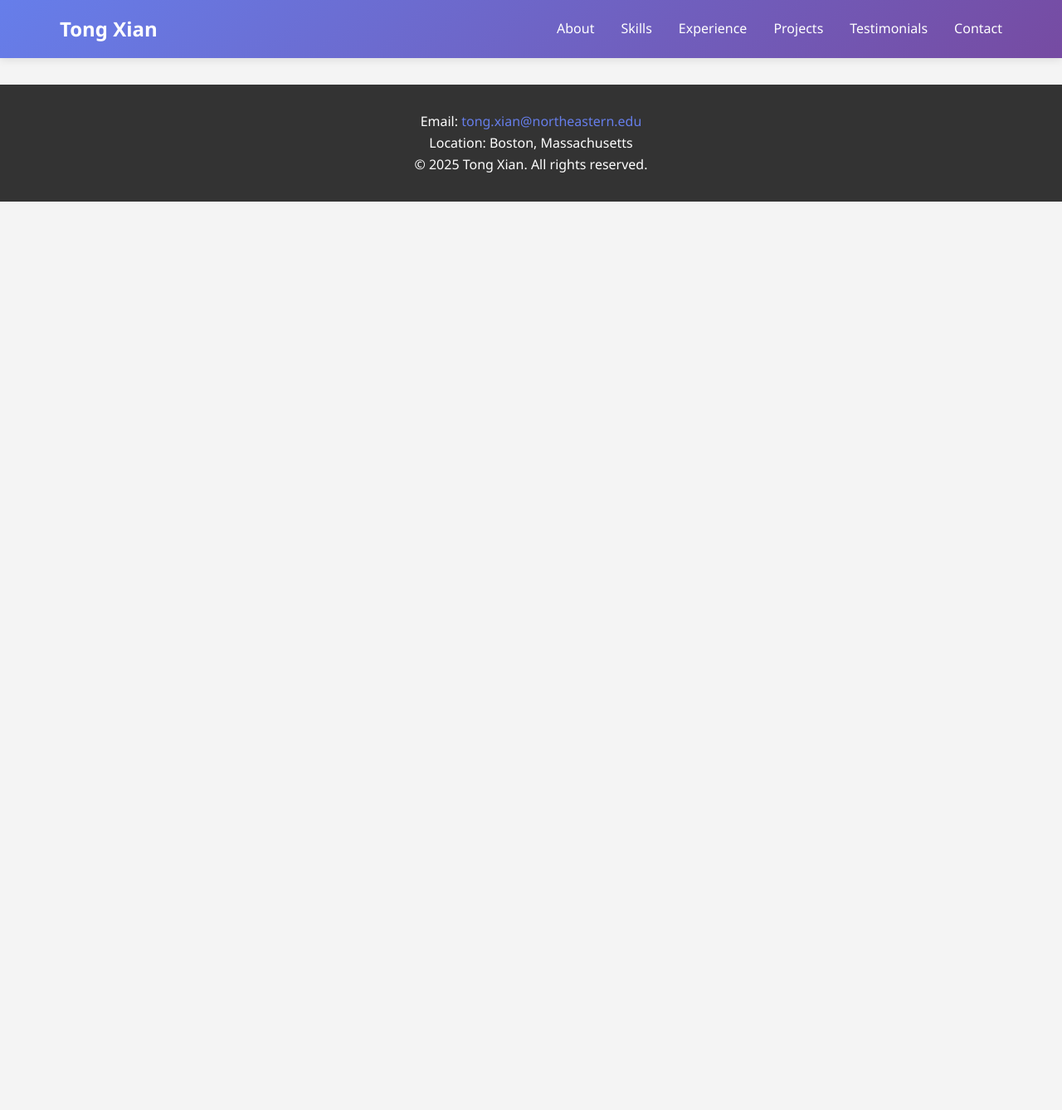
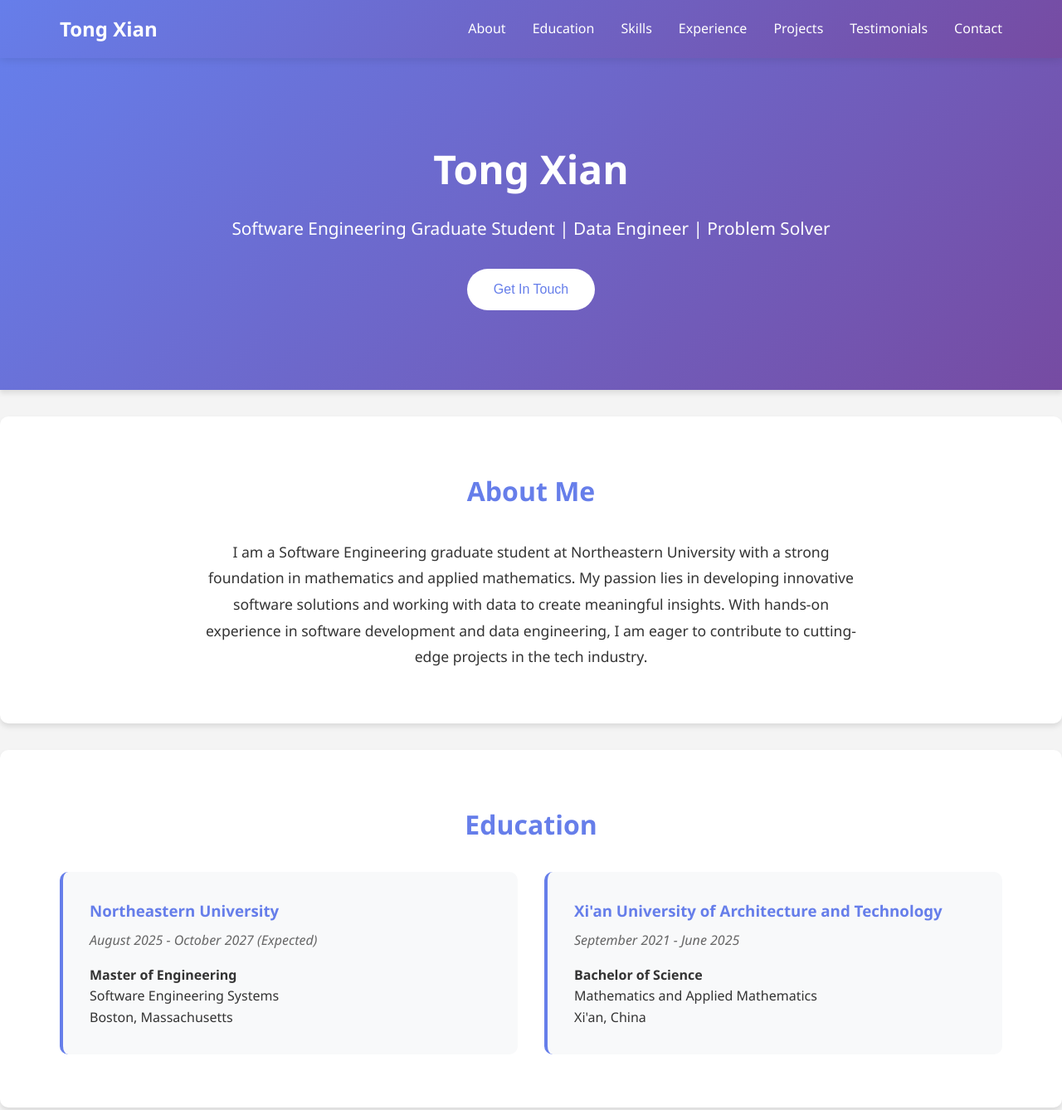
Before and after one commit to XiangyuTong1/INFO6150-Assignments, a plain HTML site: page Assignment2/index.html in a window 1280 px wide. Shown: the top 1338 px of the page at 83% size. Before the commit the page ends 800 px from the top, so only its background shows below. Drawn offline with Linux system fonts and the light colour scheme.

Commit message:
Add Hero, About, and Education Sections

```diff
--- a/Assignment2/index.html
+++ b/Assignment2/index.html
@@ -14,7 +14,7 @@
         <div class="logo">Tong Xian</div>
         <ul>
             <li><a href="#about">About</a></li>
-            <!--            <li><a href="#education">Education</a></li>-->
+            <li><a href="#education">Education</a></li>
             <li><a href="#skills">Skills</a></li>
             <li><a href="#experience">Experience</a></li>
             <li><a href="#gallery">Projects</a></li>
@@ -23,6 +23,52 @@
         </ul>
     </nav>
 </header>
+
+<!-- HERO SECTION -->
+<section class="hero">
+    <div class="container">
+        <h1>Tong Xian</h1>
+        <p>Software Engineering Graduate Student | Data Engineer | Problem Solver</p>
+        <button onclick="document.getElementById('contact').scrollIntoView({behavior: 'smooth'})">
+            Get In Touch
+        </button>
+    </div>
+</section>
+
+<!-- ABOUT SECTION -->
+<section id="about">
+    <div class="container">
+        <h2>About Me</h2>
+        <div class="about-content">
+            <p>
+                I am a Software Engineering graduate student at Northeastern University with a strong foundation in mathematics and applied mathematics. My passion lies in developing innovative software solutions and working with data to create meaningful insights. With hands-on experience in software development and data engineering, I am eager to contribute to cutting-edge projects in the tech industry.
+            </p>
+        </div>
+    </div>
+</section>
+
+<!-- EDUCATION SECTION -->
+<section id="education">
+    <div class="container">
+        <h2>Education</h2>
+        <div class="education-grid">
+            <article class="education-card">
+                <h3>Northeastern University</h3>
+                <p class="date">August 2025 - October 2027 (Expected)</p>
+                <p><strong>Master of Engineering</strong></p>
+                <p>Software Engineering Systems</p>
+                <p>Boston, Massachusetts</p>
+            </article>
+            <article class="education-card">
+                <h3>Xi'an University of Architecture and Technology</h3>
+                <p class="date">September 2021 - June 2025</p>
+                <p><strong>Bachelor of Science</strong></p>
+                <p>Mathematics and Applied Mathematics</p>
+                <p>Xi'an, China</p>
+            </article>
+        </div>
+    </div>
+</section>
 
 <!-- FOOTER -->
 <footer>
--- a/Assignment2/styles.css
+++ b/Assignment2/styles.css
@@ -69,6 +69,115 @@ nav a:hover {
 }
 
 /* ============================================
+   SECTIONS
+   ============================================ */
+section {
+    padding: 4rem 0;
+    background: white;
+    margin: 2rem 0;
+    border-radius: 10px;
+    box-shadow: 0 4px 6px rgba(0,0,0,0.1);
+}
+
+section h2 {
+    color: #667eea;
+    margin-bottom: 2rem;
+    text-align: center;
+    font-size: 2rem;
+}
+
+/* ============================================
+   HERO SECTION
+   ============================================ */
+.hero {
+    background: linear-gradient(135deg, #667eea 0%, #764ba2 100%);
+    color: white;
+    text-align: center;
+    padding: 6rem 2rem;
+    margin: 0;
+    border-radius: 0;
+}
+
+.hero h1 {
+    font-size: 3rem;
+    margin-bottom: 1rem;
+}
+
+.hero p {
+    font-size: 1.3rem;
+    margin-bottom: 2rem;
+}
+
+.hero button {
+    background: white;
+    color: #667eea;
+    padding: 1rem 2rem;
+    border: none;
+    border-radius: 25px;
+    font-size: 1rem;
+    cursor: pointer;
+    transition: transform 0.3s, box-shadow 0.3s;
+}
+
+.hero button:hover {
+    transform: translateY(-3px);
+    box-shadow: 0 10px 20px rgba(0,0,0,0.2);
+}
+
+/* ============================================
+   ABOUT SECTION
+   ============================================ */
+.about-content {
+    display: flex;
+    justify-content: center;
+    align-items: center;
+    flex-direction: column;
+    text-align: center;
+}
+
+.about-content p {
+    max-width: 800px;
+    font-size: 1.1rem;
+    line-height: 1.8;
+}
+
+/* ============================================
+   EDUCATION SECTION
+   ============================================ */
+.education-grid {
+    display: flex;
+    gap: 2rem;
+    justify-content: center;
+    flex-wrap: wrap;
+}
+
+article.education-card {
+    flex: 1;
+    min-width: 300px;
+    background: #f8f9fa;
+    padding: 2rem;
+    border-radius: 10px;
+    border-left: 4px solid #667eea;
+    transition: transform 0.3s, box-shadow 0.3s;
+}
+
+article.education-card:hover {
+    transform: translateY(-5px);
+    box-shadow: 0 10px 20px rgba(0,0,0,0.15);
+}
+
+article.education-card h3 {
+    color: #667eea;
+    margin-bottom: 0.5rem;
+}
+
+article.education-card .date {
+    color: #666;
+    font-style: italic;
+    margin-bottom: 1rem;
+}
+
+/* ============================================
    FOOTER
    ============================================ */
 footer {
```
